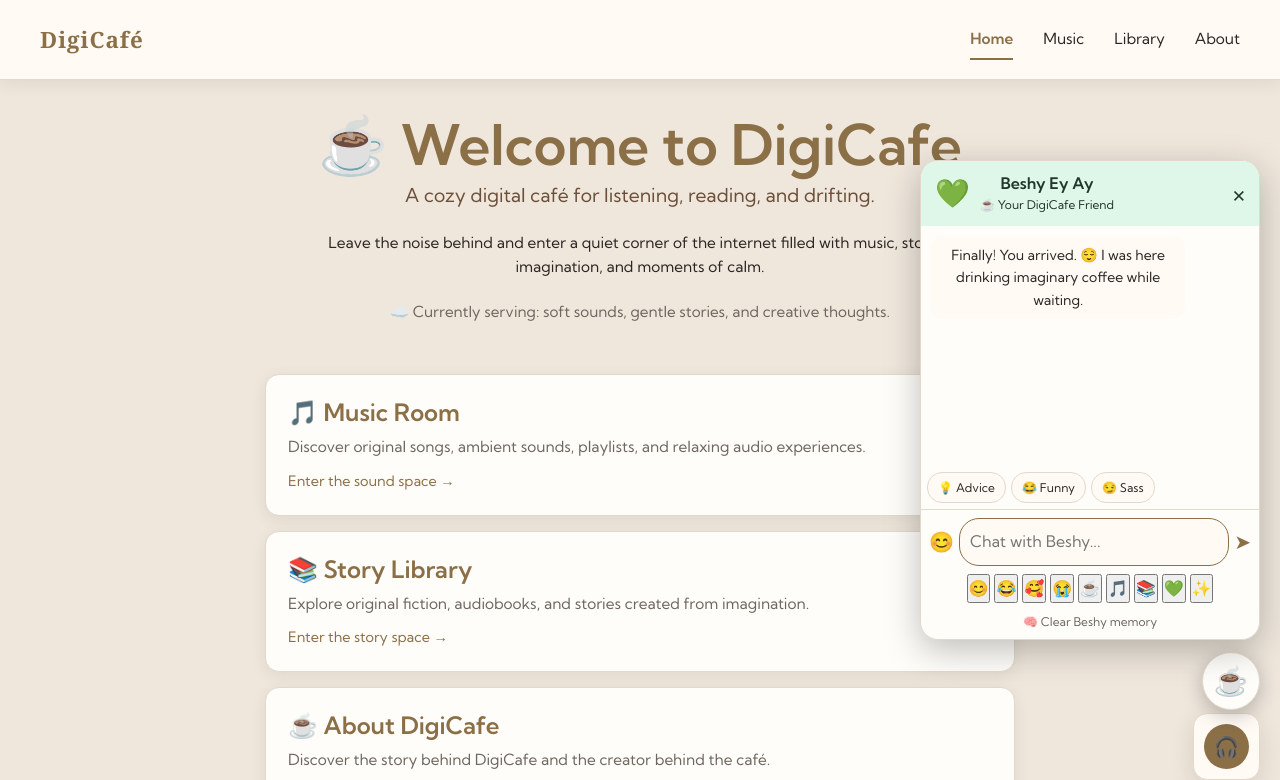
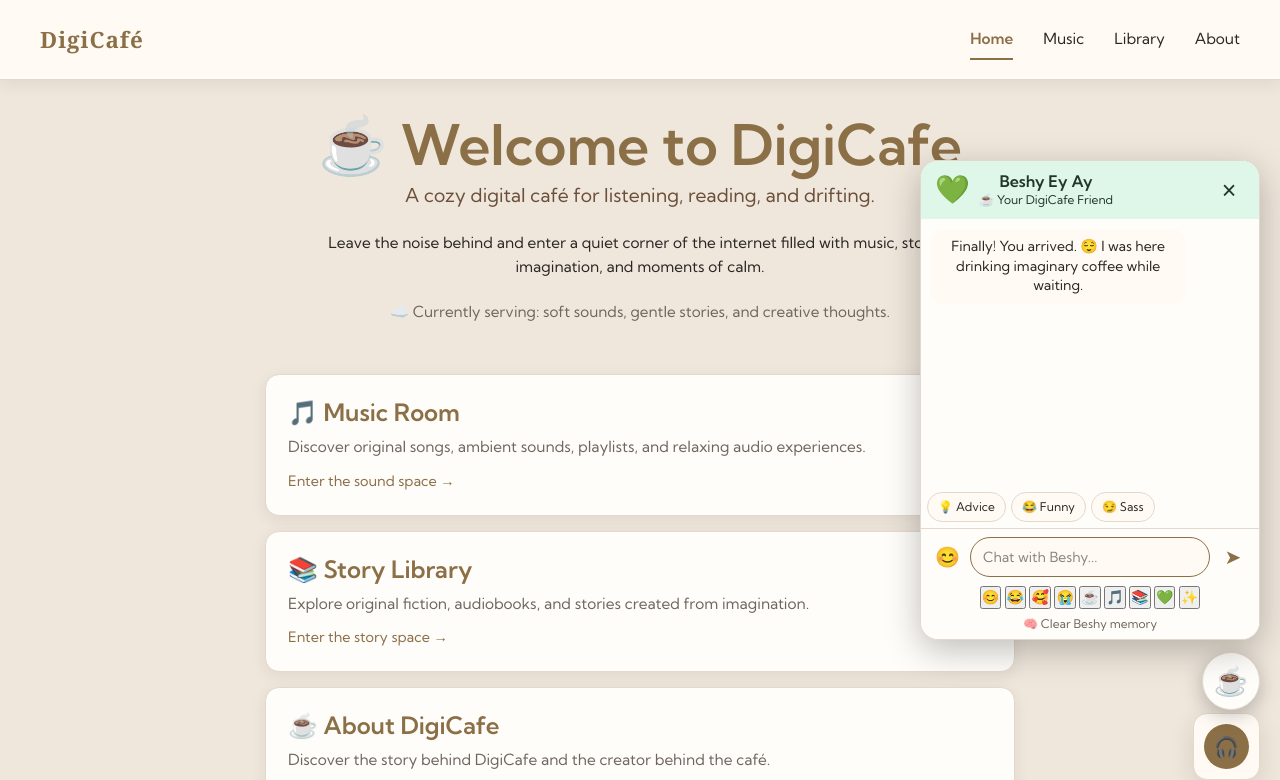
Before and after one commit to Daintyjha/DigiCafe, a plain HTML site: page index.html in a window 1280 px wide. Both pictures are taken after a click on the button "☕️". Shown: the top 780 px of the page. Drawn offline with Linux system fonts and the light colour scheme; no server answers.

Commit message:
Refactor Beshy styles for improved layout and design

```diff
--- a/style.css
+++ b/style.css
@@ -2103,26 +2103,51 @@ button.active-playlist{
    BESHY EY AY
 ===================================================== */
 
+.beshy-toggle,
+.beshy-chat,
+.beshy-chat *{
+    box-sizing:border-box;
+}
+
+
+/* =====================================================
+   BESHY TOGGLE BUTTON
+===================================================== */
+
 .beshy-toggle{
     position:fixed;
     right:20px;
     bottom:90px;
     z-index:9999;
 
+    display:flex;
+    align-items:center;
+    justify-content:center;
+
     width:58px;
     height:58px;
 
+    padding:0;
+
     border:1px solid var(--border);
     border-radius:50%;
 
     background:var(--card);
     color:var(--text);
 
+    font-family:"Kumbh Sans",Arial,sans-serif;
     font-size:28px;
+    line-height:1;
+
     cursor:pointer;
 
     box-shadow:0 5px 20px rgba(0,0,0,.25);
 }
+
+
+/* =====================================================
+   BESHY CHAT WINDOW
+===================================================== */
 
 .beshy-chat{
     position:fixed;
@@ -2130,11 +2155,13 @@ button.active-playlist{
     bottom:160px;
     z-index:9999;
 
+    display:none;
+    flex-direction:column;
+
     width:340px;
     height:480px;
 
-    display:none;
-    flex-direction:column;
+    overflow:hidden;
 
     background:var(--card);
     color:var(--text);
@@ -2142,7 +2169,10 @@ button.active-playlist{
     border:1px solid var(--border);
     border-radius:18px;
 
-    overflow:hidden;
+    font-family:"Kumbh Sans",Arial,sans-serif;
+    font-size:14px;
+    line-height:1.4;
+
     box-shadow:0 10px 35px rgba(0,0,0,.25);
 }
 
@@ -2162,6 +2192,7 @@ button.active-playlist{
     align-items:center;
     justify-content:space-between;
 
+    min-height:58px;
     padding:10px 14px;
 
     background:var(--beshy-header);
@@ -2172,61 +2203,103 @@ button.active-playlist{
     display:flex;
     align-items:center;
     gap:10px;
+
+    min-width:0;
 }
 
 .beshy-avatar{
+    flex-shrink:0;
+
+    display:flex;
+    align-items:center;
+    justify-content:center;
+
+    width:34px;
+    height:34px;
+
+    font-family:"Segoe UI Emoji","Apple Color Emoji","Noto Color Emoji",sans-serif;
     font-size:28px;
+    line-height:1;
 }
 
 .beshy-identity h3{
     margin:0;
+
+    font-family:"Kumbh Sans",Arial,sans-serif;
     font-size:16px;
+    line-height:1.2;
 }
 
 .beshy-identity p{
     margin:2px 0 0;
+
+    font-family:"Kumbh Sans",Arial,sans-serif;
     font-size:12px;
+    line-height:1.2;
 }
 
 .beshy-close{
+    flex-shrink:0;
+
+    display:flex;
+    align-items:center;
+    justify-content:center;
+
+    width:32px;
+    height:32px;
+
+    padding:0;
+
     border:none;
-    background:none;
+    background:transparent;
     color:inherit;
 
+    font-family:Arial,sans-serif;
     font-size:25px;
+    line-height:1;
+
     cursor:pointer;
 }
 
 
 /* =====================================================
-   BESHY MESSAGES
+   BESHY MESSAGES AREA
 ===================================================== */
 
 .beshy-messages{
     flex:1;
+    min-height:0;
 
     padding:10px;
 
     overflow-y:auto;
+    overflow-x:hidden;
 }
 
 .beshy-message{
     width:fit-content;
     max-width:80%;
 
-    margin-bottom:8px;
+    margin:0 0 8px;
     padding:8px 12px;
 
     border-radius:12px;
 
+    font-family:"Kumbh Sans",Arial,sans-serif;
     font-size:14px;
+    line-height:1.4;
+
     white-space:pre-wrap;
     overflow-wrap:anywhere;
+    word-break:break-word;
 }
 
 .beshy-message p{
     margin:0 0 6px;
+
+    font-family:inherit;
     font-size:inherit;
+    line-height:inherit;
 }
 
 .beshy-message p:last-child{
@@ -2235,7 +2308,9 @@ button.active-playlist{
 
 .beshy-message.bot{
     align-self:flex-start;
+
     background:var(--surface);
+    color:var(--text);
 }
 
 .beshy-message.user{
@@ -2259,11 +2334,15 @@ button.active-playlist{
     padding:6px;
 
     overflow-x:auto;
+    overflow-y:hidden;
+
+    background:var(--card);
 }
 
 .beshy-options button{
     flex-shrink:0;
 
+    min-height:30px;
     padding:5px 10px;
 
     border:1px solid var(--border);
@@ -2272,14 +2351,17 @@ button.active-playlist{
     background:var(--surface);
     color:var(--text);
 
+    font-family:"Kumbh Sans",Arial,sans-serif;
     font-size:12px;
+    line-height:1.2;
+
     white-space:nowrap;
     cursor:pointer;
 }
 
 
 /* =====================================================
-   BESHY INPUT
+   BESHY INPUT AREA
 ===================================================== */
 
 .beshy-input-area{
@@ -2290,6 +2372,7 @@ button.active-playlist{
     align-items:center;
     gap:5px;
 
+    min-height:58px;
     padding:8px;
 
     background:var(--card);
@@ -2299,8 +2382,9 @@ button.active-playlist{
 .beshy-input-area input{
     flex:1;
     min-width:0;
-
-    padding:10px;
+    height:40px;
+
+    padding:8px 12px;
 
     border:1px solid var(--border);
     border-radius:20px;
@@ -2308,7 +2392,16 @@ button.active-playlist{
     background:var(--surface);
     color:var(--text);
 
+    font-family:"Kumbh Sans",Arial,sans-serif;
+    font-size:14px;
+    line-height:1.2;
+
     outline:none;
+}
+
+.beshy-input-area input::placeholder{
+    color:var(--text-light);
+    opacity:.8;
 }
 
 .beshy-input-area input:focus{
@@ -2316,12 +2409,25 @@ button.active-playlist{
 }
 
 .beshy-input-area button{
+    flex-shrink:0;
+
+    display:flex;
+    align-items:center;
+    justify-content:center;
+
+    width:36px;
+    height:36px;
+
+    padding:0;
+
     border:none;
-    background:none;
-
+    background:transparent;
     color:var(--accent);
 
+    font-family:"Segoe UI Emoji","Apple Color Emoji","Noto Color Emoji",sans-serif;
     font-size:20px;
+    line-height:1;
+
     cursor:pointer;
 }
 
@@ -2335,22 +2441,34 @@ button.active-playlist{
 
     padding:5px;
 
+    background:var(--card);
+
     text-align:center;
 }
 
 .beshy-memory-controls button{
+    padding:2px 5px;
+
     border:none;
-    background:none;
-
+    background:transparent;
     color:var(--text-light);
 
+    font-family:"Kumbh Sans",Arial,sans-serif;
     font-size:12px;
+    line-height:1.2;
+
     cursor:pointer;
 }
 
 .beshy-memory-controls button:hover{
     color:var(--accent);
 }
+
+
+/* =====================================================
+   BESHY — MOBILE
+===================================================== */
+
 @media(max-width:600px){
 
     .beshy-toggle{
@@ -2371,13 +2489,19 @@ button.active-playlist{
         height:75vh;
 
         border-radius:16px;
+
+        font-size:13px;
     }
 
     .beshy-header{
+        min-height:54px;
         padding:10px;
     }
 
     .beshy-avatar{
+        width:30px;
+        height:30px;
+
         font-size:24px;
     }
 
@@ -2390,7 +2514,9 @@ button.active-playlist{
     }
 
     .beshy-close{
-        padding:5px;
+        width:30px;
+        height:30px;
+
         font-size:24px;
     }
 
@@ -2400,7 +2526,9 @@ button.active-playlist{
 
     .beshy-message{
         max-width:85%;
+
         font-size:13px;
+        line-height:1.4;
     }
 
     .beshy-options{
@@ -2409,21 +2537,35 @@ button.active-playlist{
     }
 
     .beshy-options button{
+        min-height:28px;
+
         padding:5px 8px;
+
         font-size:11px;
     }
 
     .beshy-input-area{
+        min-height:52px;
         padding:6px;
     }
 
     .beshy-input-area input{
-        padding:8px;
+        height:38px;
+
+        padding:8px 10px;
+
         font-size:14px;
     }
 
     .beshy-input-area button{
+        width:34px;
+        height:34px;
+
         font-size:18px;
+    }
+
+    .beshy-memory-controls{
+        padding:4px;
     }
 
     .beshy-memory-controls button{
```
